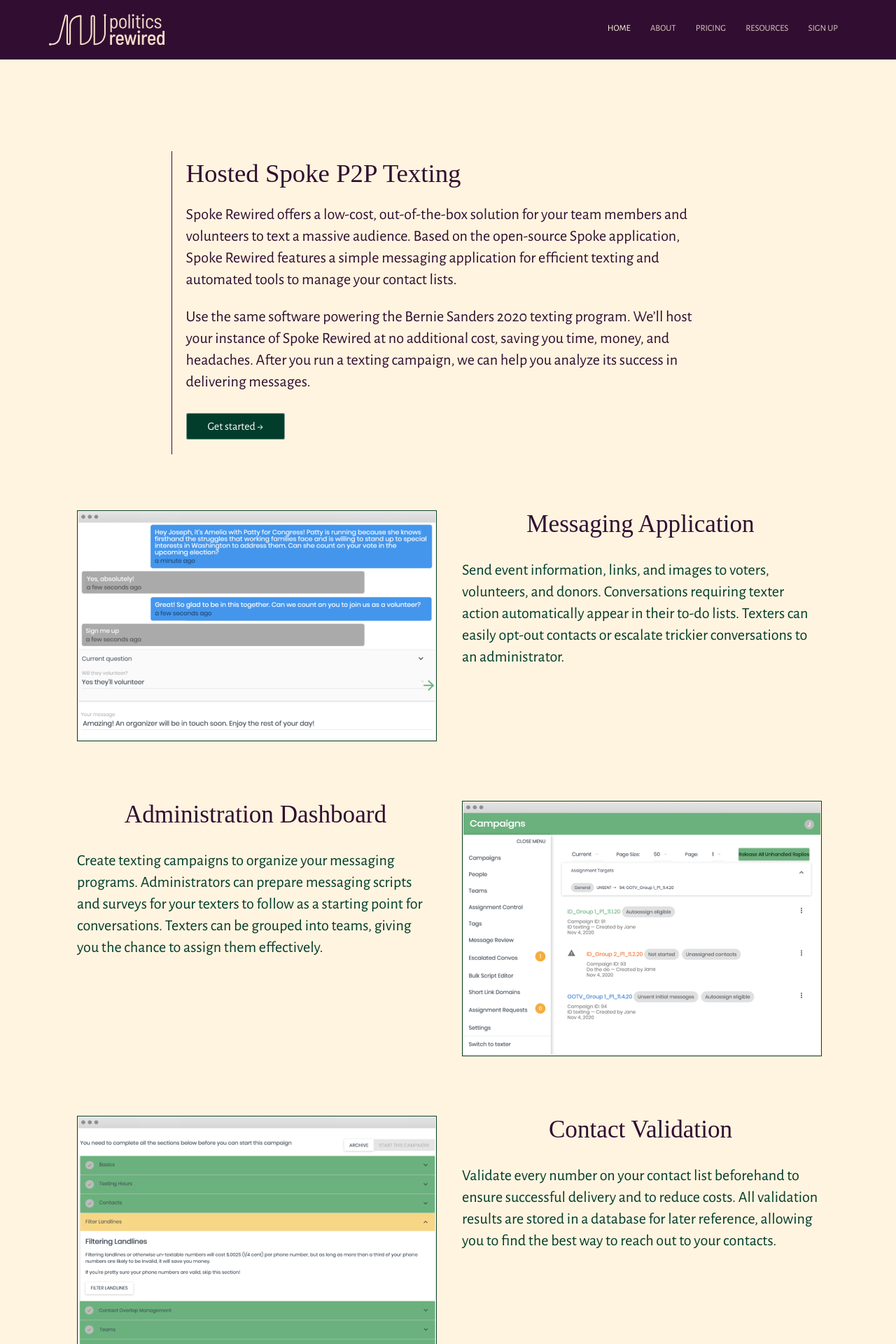
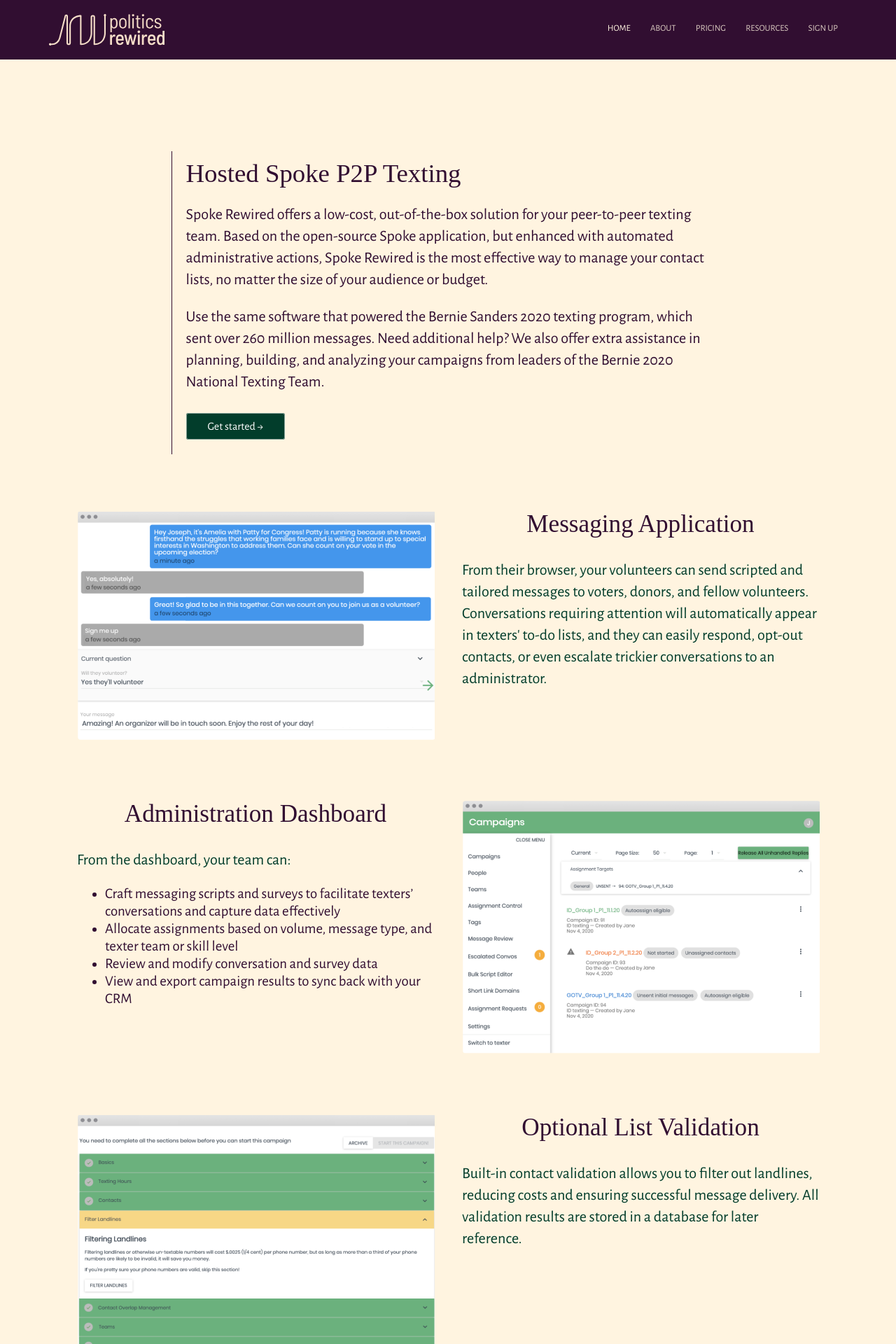
Before and after one commit to politics-rewired/politics-rewired.github.io, a Jekyll site: the page built from index.html, in a window 1280 px wide. Shown: the top 1920 px of the page at 70% size. Built offline with Jekyll 4.4.1, drawn with Linux system fonts in a browser that asks for light colours; some web fonts are replaced; some of the changed text lies outside the part shown.

Commit message:
feat: new copy & rounded edges for images

```diff
--- a/_sass/layout.scss
+++ b/_sass/layout.scss
@@ -80,9 +80,15 @@
   text-align: center;
 }
 
+.page li {
+  color: $primary-plum;
+  font-size: 1.3em;
+}
+
 .page img {
-  padding: 1px;
-  border: 1px solid $primary-green;
+  padding: .25px;
+  border: .25px solid $primary-cream;
+  border-radius: 5px;
 }
 
 blockquote {
--- a/about.html
+++ b/about.html
@@ -5,7 +5,7 @@
 <section class="hero">
   <div class="text-container">
     <h1>Politics Rewired</h1>
-    <p class="subtext">Politics Rewired is a worker-owned cooperative that builds digital organizing platforms that free organizers to build power efficiently, democratically, and with 8 hours of sleep a night.</p>
+    <p class="subtext">Politics Rewired is a worker-owned cooperative that builds digital organizing, freeing organizers to build power efficiently, democratically, and with 8 hours of sleep a night.</p>
   </div>
 
   <div class="text-container">
--- a/index.html
+++ b/index.html
@@ -4,20 +4,21 @@
 override:
   heading: Hosted Spoke P2P Texting
   description:
-    - Spoke Rewired offers a low-cost, out-of-the-box solution for your team members and volunteers to text a massive audience. Based on the open-source Spoke application, Spoke Rewired features a simple messaging application for efficient texting and automated tools to manage your contact lists.
-    - Use the same software powering the Bernie Sanders 2020 texting program. We’ll host your instance of Spoke Rewired at no additional cost, saving you time, money, and headaches. After you run a texting campaign, we can help you analyze its success in delivering messages.
+    - Spoke Rewired offers a low-cost, out-of-the-box solution for your peer-to-peer texting team. Based on the open-source Spoke application, but enhanced with automated administrative actions, Spoke Rewired is the most effective way to manage your contact lists, no matter the size of your audience or budget.
+    - Use the same software that powered the Bernie Sanders 2020 texting program, which sent over 260 million messages. Need additional help? We also offer extra assistance in planning, building, and analyzing your campaigns from leaders of the Bernie 2020 National Texting Team.
+
 sections:
   - title: Messaging Application
-    content: Send event information, links, and images to voters, volunteers, and donors. Conversations requiring texter action automatically appear in their to-do lists. Texters can easily opt-out contacts or escalate trickier conversations to an administrator.
+    content: From their browser, your volunteers can send scripted and tailored messages to voters, donors, and fellow volunteers. Conversations requiring attention will automatically appear in texters' to-do lists, and they can easily respond, opt-out contacts, or even escalate trickier conversations to an administrator.
     image: texter.png
   - title: Administration Dashboard
-    content: Create texting campaigns to organize your messaging programs. Administrators can prepare messaging scripts and surveys for your texters to follow as a starting point for conversations. Texters can be grouped into teams, giving you the chance to assign them effectively.
+    content: From the dashboard, your team can:<ul><li>Craft messaging scripts and surveys to facilitate texters’ conversations and capture data effectively</li><li>Allocate assignments based on volume, message type, and texter team or skill level</li><li>Review and modify conversation and survey data</li><li>View and export campaign results to sync back with your CRM</li><ul>
     image: admin.png
-  - title: Contact Validation
-    content: Validate every number on your contact list beforehand to ensure successful delivery and to reduce costs. All validation results are stored in a database for later reference, allowing you to find the best way to reach out to your contacts.
+  - title: Optional List Validation
+    content: Built-in contact validation allows you to filter out landlines, reducing costs and ensuring successful message delivery. All validation results are stored in a database for later reference.
     image: filter.png
   - title: Automatic Resource Management
-    content: As you text your lists, Spoke Rewired calculates how many numbers you need to message your contact list. From there, it automatically provisions new numbers that match the locations your organization wants.
+    content: Spoke Rewired automatically assigns phone numbers to send your texts from, for local engagement and to ensure your messages aren't flagged as spam.
     image: proximity.jpg
 ---
 
--- a/pricing.html
+++ b/pricing.html
@@ -41,6 +41,10 @@
 faq:
   - question: Can I schedule a demo or price quote?
     answer: Sure - please reach out at <a href="#">info@politicsrewired.com</a>.
+  - question: What types of payment do you accept?
+    answer: We accept all major credit cards as well as electronic ACH transfers.
+  - question: How do you handle billing?
+    answer: We bill at the end of the month for usage-based products (SMS segments, phone numbers), and at the top of the month for license-based products (consulting, database services, etc.)
   - question: Any other questions?
     answer: Contact us for any further questions at <a href="mailto:info@politicsrewired.com">info@politicsrewired.com</a>.
 ---
```
